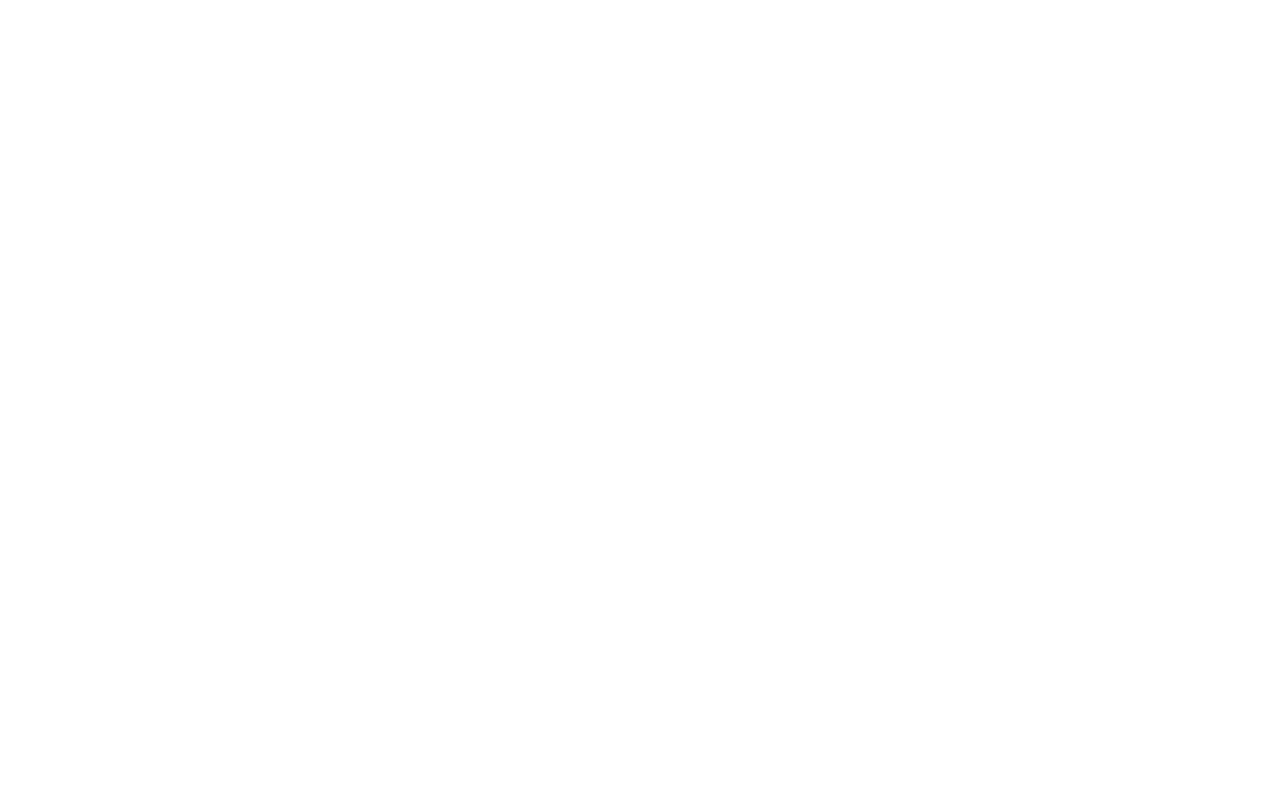
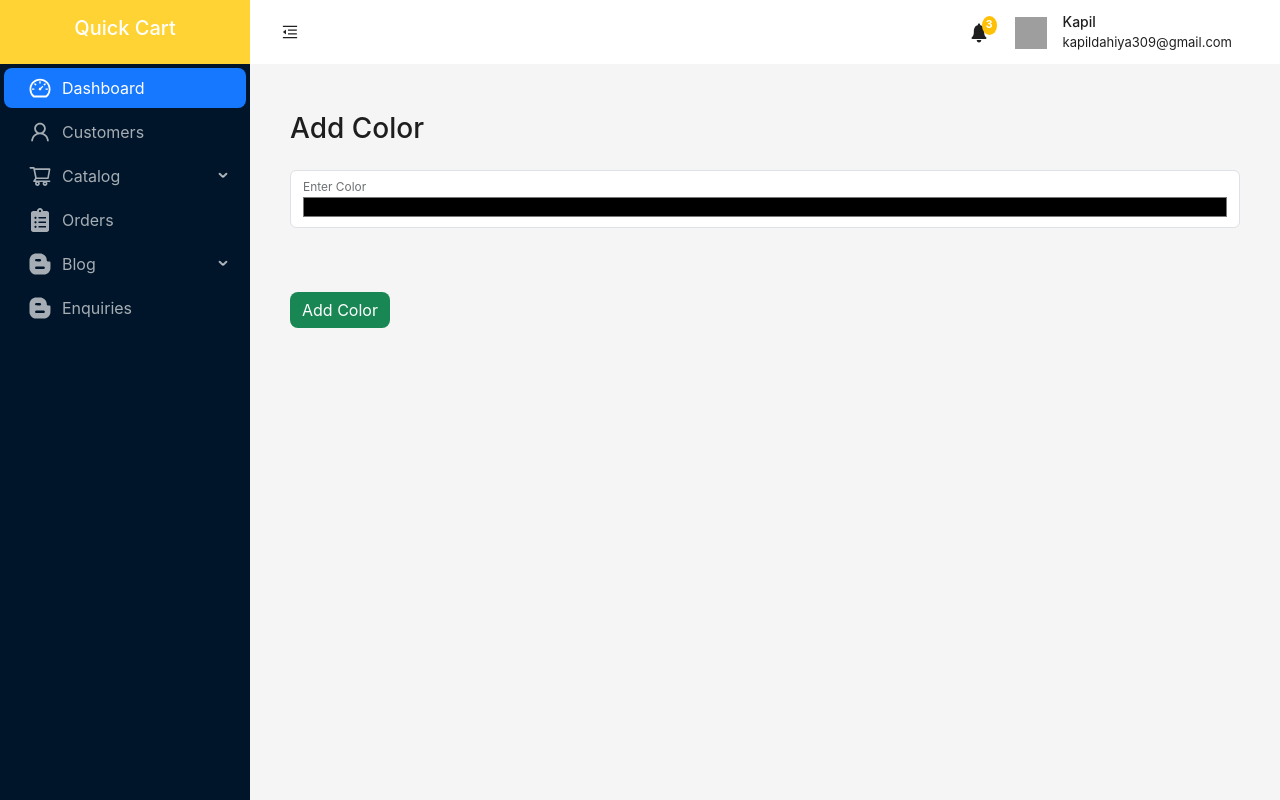
Before and after one commit to dahiyakapil/Ecommerce-Admin-App, a React (Create React App) app in the folder admin-app/: page /admin/color in a window 1280 px wide. Before the commit this address had no page. Built offline with nearby package versions, Linux system fonts and the light colour scheme; grey boxes are pictures that could not be loaded.

Commit message:
Created UI of Addcat, Addcolor,

```diff
--- a/admin-app/src/App.js
+++ b/admin-app/src/App.js
@@ -16,6 +16,8 @@
 import Productlist from "./pages/Productlist";
 import Addblog from "./pages/Addblog";
 import Addblogcat from "./pages/Addblogcat";
+import Addcolor from "./pages/Addcolor";
+import Addcat from "./pages/Addcat";
 
 function App() {
   return (
@@ -34,11 +36,11 @@
           <Route path="orders" element={<Orders />} />
           <Route path="customers" element={<Customers />} />
           <Route path="list-color" element={<Colorlist />} />
-          <Route path="list-color" element={<Colorlist />} />
+          <Route path="color" element={<Addcolor />} />
+          <Route path="category" element={<Addcat />} />
           <Route path="list-category" element={<Categorylist />} />
           <Route path="list-brand" element={<Brandlist />} />
           <Route path="list-product" element={<Productlist />} />
-
         </Route>
       </Routes>
     </Router>
--- /dev/null
+++ b/admin-app/src/pages/Addcat.js
@@ -0,0 +1,20 @@
+import React from "react";
+import CustomInput from "../components/CustomInput";
+
+const Addcat = () => {
+  return (
+    <div>
+      <h3 className="mb-4">Add Category</h3>
+      <div>
+        <form action="">
+          <CustomInput type="text" label="Enter Category" />
+          <button className="btn btn-success border-0 rounded-3 my-5">
+              Add Category
+            </button>
+        </form>
+      </div>
+    </div>
+  );
+};
+
+export default Addcat;
--- /dev/null
+++ b/admin-app/src/pages/Addcolor.js
@@ -0,0 +1,20 @@
+import React from "react";
+import CustomInput from "../components/CustomInput";
+
+const Addcolor = () => {
+  return (
+    <div>
+      <h3 className="mb-4">Add Color</h3>
+      <div>
+        <form action="">
+          <CustomInput type="color" label="Enter Color" />
+          <button className="btn btn-success border-0 rounded-3 my-5">
+              Add Color
+            </button>
+        </form>
+      </div>
+    </div>
+  );
+};
+
+export default Addcolor;
```
